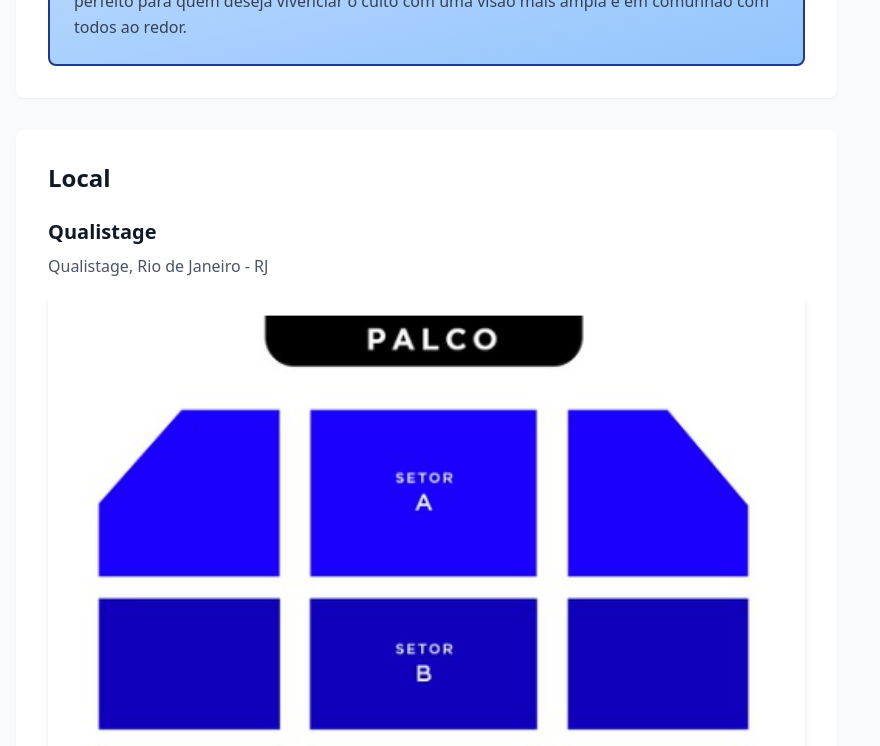
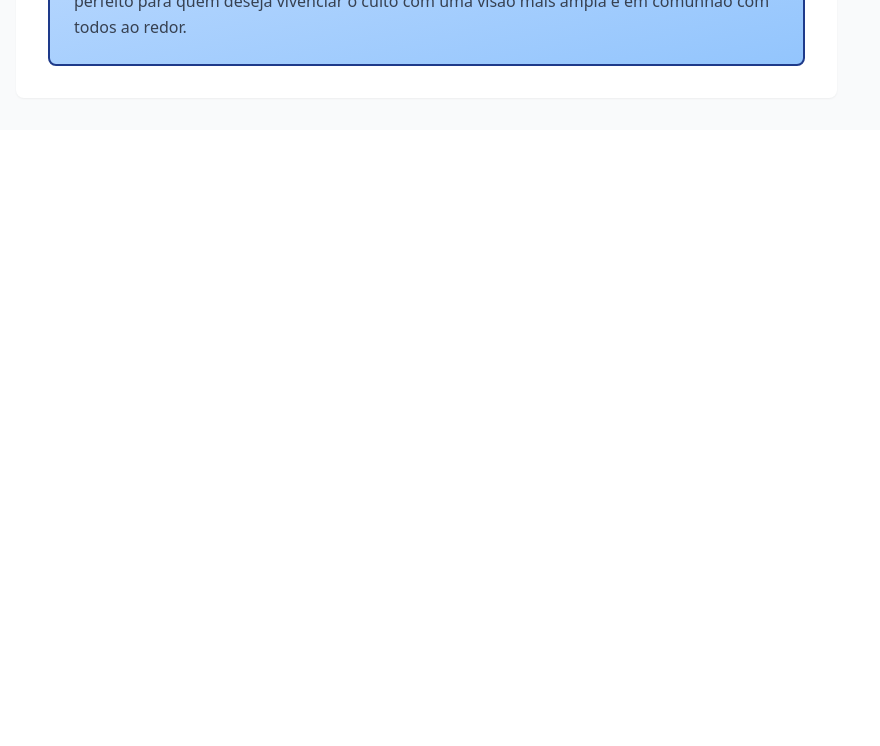
Before and after one commit to rossiusdt/tourmundialodespertar, a React (Vite) app: page / in a window 1280 px wide. Shown: the part 1800-2546 px from the top of the page, without its empty margins (0-880 px from the left). After the commit the page ends 1930 px from the top, so only its background shows below. Built offline with nearby package versions, Linux system fonts and the light colour scheme.

Commit message:
Updated App.tsx

```diff
--- a/src/App.tsx
+++ b/src/App.tsx
@@ -3,7 +3,6 @@ import EventHero from './components/EventHero';
 import TicketSelector from './components/TicketSelector';
 import EventDescription from './components/EventDescription';
 import SectorInfo from './components/SectorInfo';
-import EventLocation from './components/EventLocation';
 
 function App() {
   return (
@@ -19,7 +18,6 @@ function App() {
             </div>
             <EventDescription />
             <SectorInfo />
-            <EventLocation />
           </div>
 
           <div className="hidden lg:block lg:col-span-1">
```
